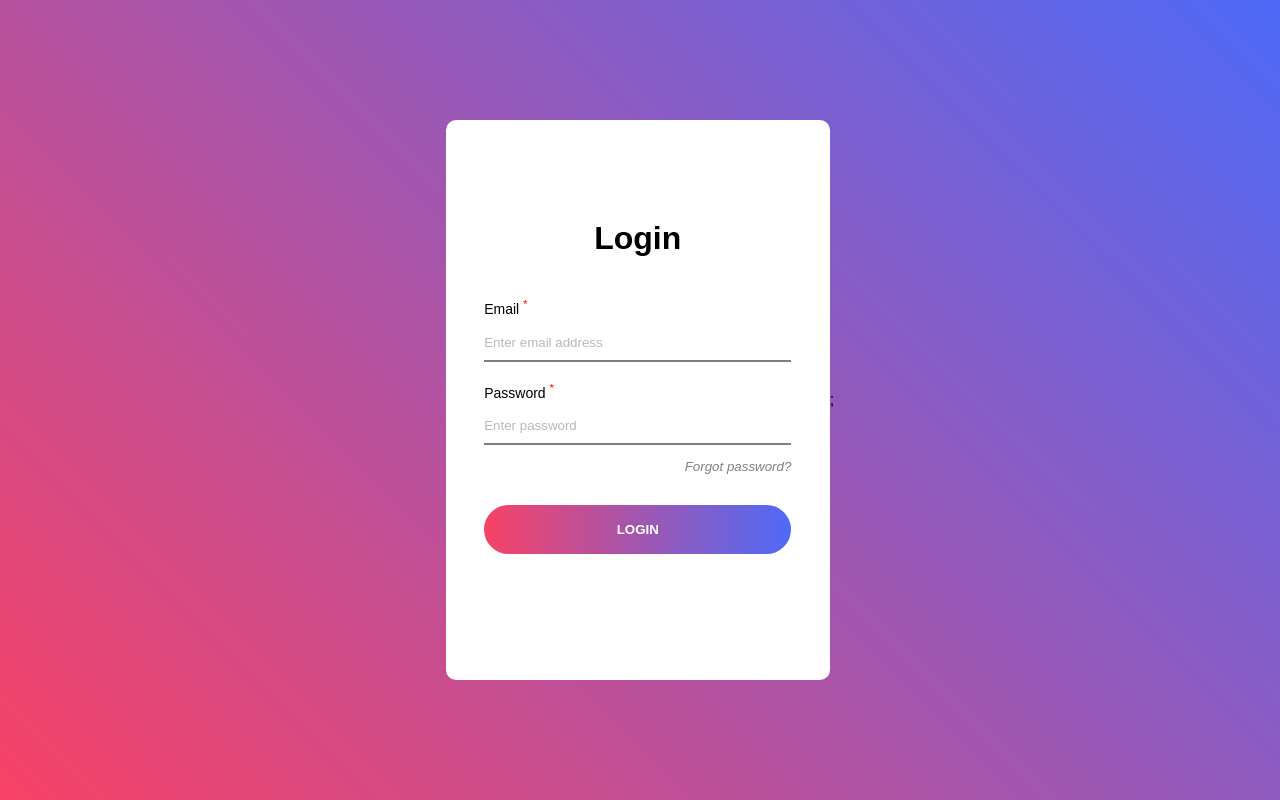
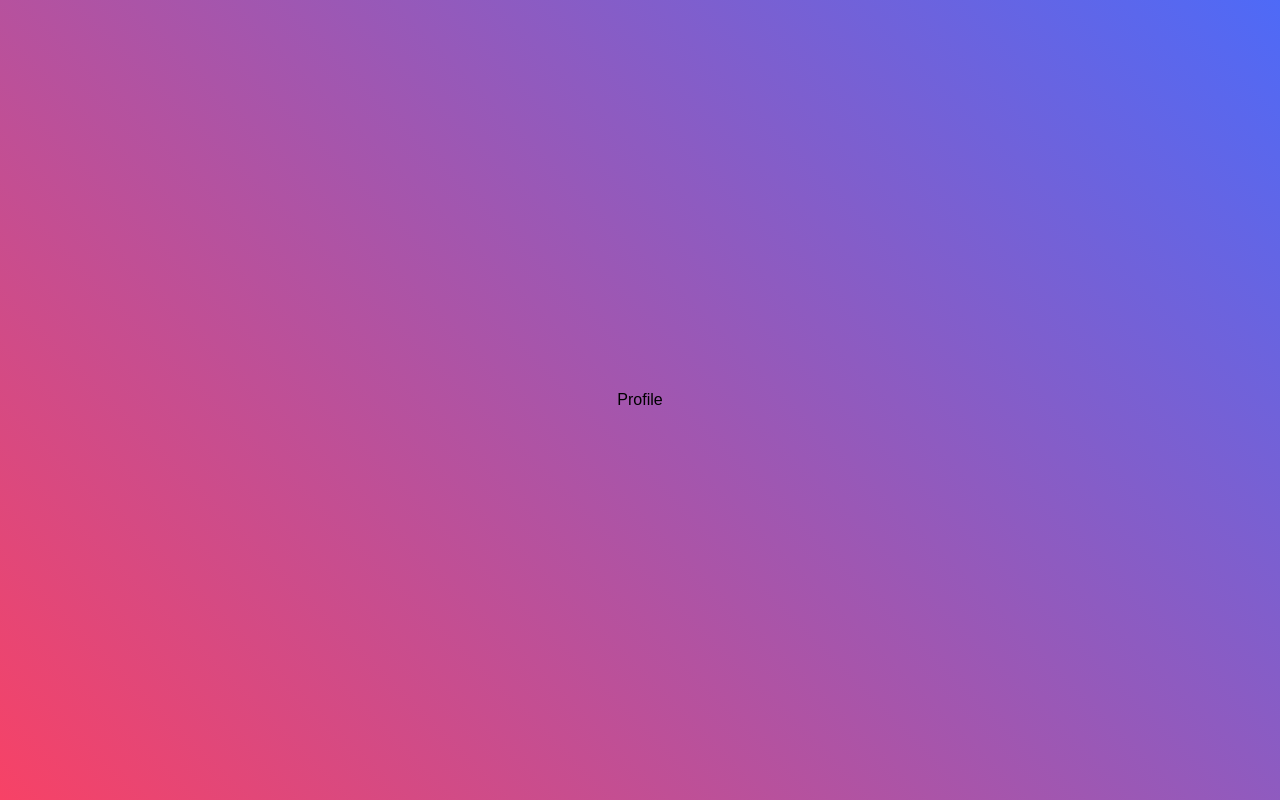
Before and after one commit to Prachi24599/HTS-login-form, a React (Create React App) app: page /profile in a window 1280 px wide. Built offline with nearby package versions, Linux system fonts and the light colour scheme.

Commit message:
redirect to profile on submit

```diff
--- a/package.json
+++ b/package.json
@@ -8,6 +8,7 @@
     "@testing-library/user-event": "^13.5.0",
     "react": "^18.2.0",
     "react-dom": "^18.2.0",
+    "react-router-dom": "^6.14.1",
     "react-scripts": "5.0.1",
     "web-vitals": "^2.1.4"
   },
--- a/src/App.js
+++ b/src/App.js
@@ -1,10 +1,16 @@
+import { Route, Routes } from "react-router-dom";
 import "./App.css";
 import Login from "./components/Login";
+import Profile from "./components/Profile";
 
 function App() {
   return (
     <div className="App">
-      <Login />;
+      {/* <Login /> */}
+      <Routes>
+        <Route path="/" element={<Login />} />
+        <Route path="/profile" element={<Profile />} />
+      </Routes>
     </div>
   );
 }
--- a/src/components/Login.jsx
+++ b/src/components/Login.jsx
@@ -1,13 +1,18 @@
 import React, { useState } from "react";
 import "./Login.css";
+import Profile from "./Profile";
+import { useNavigate } from "react-router-dom";
 
 const Login = () => {
+  const navigate = useNavigate();
+
   const [formData, setFormData] = useState({
     email: "",
     password: "",
   });
   const [error, setError] = useState(false);
   const [validEmailMsg, setValidEMailMsg] = useState("");
+  let submitform = true;
 
   function changeHandler(event) {
     setFormData((prevFormData) => ({
@@ -18,21 +23,26 @@
 
   function submitHandler(event) {
     event.preventDefault();
-
     //checking if the field is empty
     if (formData.email.length === 0 || formData.password.length === 0) {
       setError(true);
+      submitform = false;
     }
-
     //email validation
     const regEx =
       /^(([^<>()\[\]\\.,;:\s@"]+(\.[^<>()\[\]\\.,;:\s@"]+)*)|(".+"))@((\[[0-9]{1,3}\.[0-9]{1,3}\.[0-9]{1,3}\.[0-9]{1,3}])|(([a-zA-Z\-0-9]+\.)+[a-zA-Z]{2,}))$/;
-
     if (!regEx.test(formData.email) && formData.email.length > 0) {
       setValidEMailMsg("please enter valid email address");
+      submitform = false;
+    } else {
+      setValidEMailMsg("");
     }
 
-    //print form data on console
+    if (submitform) {
+      //print form data on console
+      console.log(formData);
+      navigate("/profile");
+    }
   }
 
   return (
@@ -57,7 +67,6 @@
           ""
         )}
         <p className="errorMsg">{validEmailMsg}</p>
-
         <label htmlFor="password">
           <p className="label">
             Password <sup>*</sup>
--- /dev/null
+++ b/src/components/Profile.jsx
@@ -0,0 +1,7 @@
+import React from "react";
+
+const Profile = () => {
+  return <div>Profile</div>;
+};
+
+export default Profile;
--- a/src/index.js
+++ b/src/index.js
@@ -2,11 +2,11 @@
 import ReactDOM from "react-dom/client";
 import "./index.css";
 import App from "./App";
-
+import { BrowserRouter } from "react-router-dom";
 
 const root = ReactDOM.createRoot(document.getElementById("root"));
 root.render(
-  <React.StrictMode>
+  <BrowserRouter>
     <App />
-  </React.StrictMode>
+  </BrowserRouter>
 );
```
Also changed, not shown: 1 other file (tests, documents, lock files or other folders).
